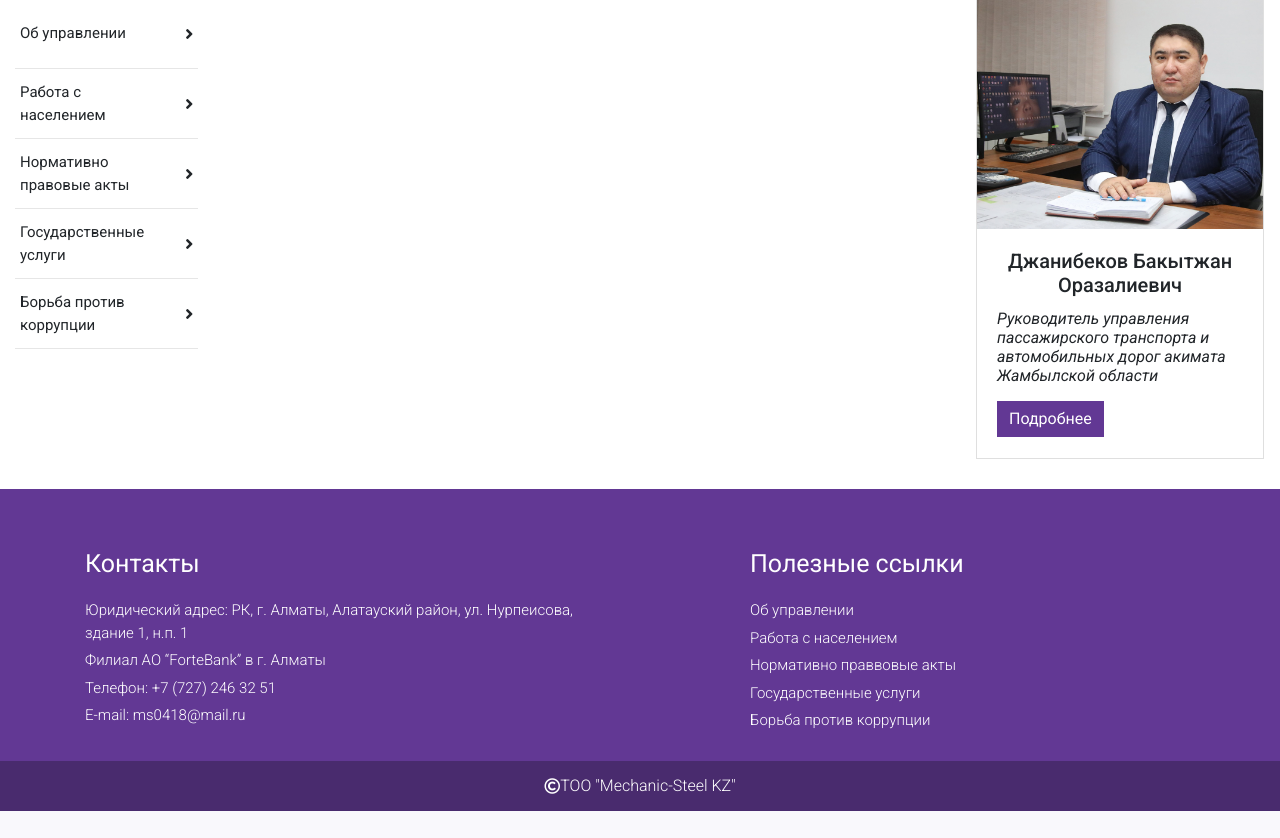
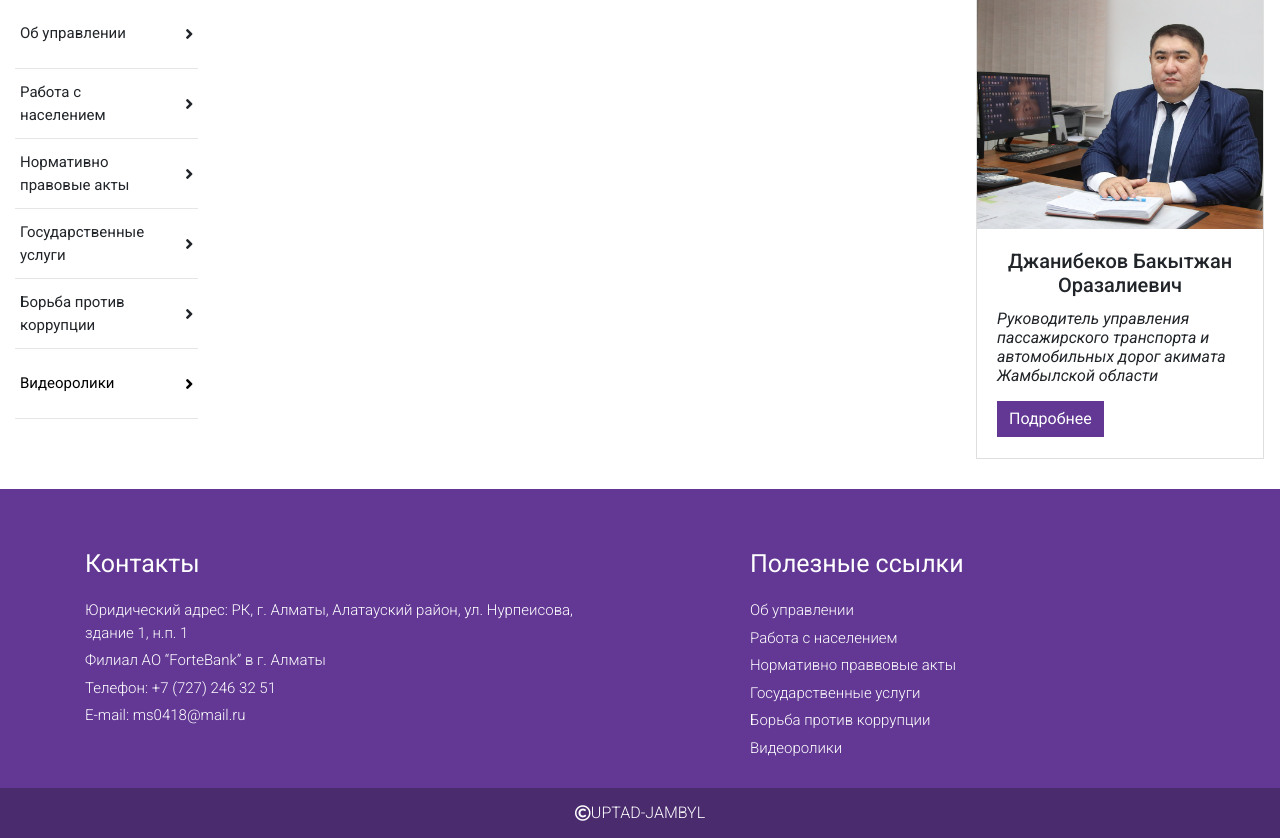
Before and after one commit to Donchidzee/uptad-jambyl, a PHP site: page /controllers/allNewsController.php in a window 1280 px wide. Shown: the part 385-1223 px from the top of the page. Before the commit the page ends 1196 px from the top, so only its background shows below. Run offline with PHP 8.4, Linux system fonts and the light colour scheme; data that the repository does not hold is empty; some libraries are stand-ins or nearby versions.

Commit message:
Add video page

```diff
--- a/controllers/allNewsController.php
+++ b/controllers/allNewsController.php
@@ -36,7 +36,7 @@ foreach ($articles as $key => $article) {
             <h5 class="card-title">' . $article['title'] . '</h5>
             <i>Дата публикации: ' . $article['date'] . '</i>
             <p class="card-text">' . substr($article['text'], 0, 300) . '...' . '</p>
-            <a href="/controllers/article.php?id=' . $article['id'] . '" class="btn btn-primary all-news-card__button">Подробнее</a>
+            <a href="/controllers/articleController.php?id=' . $article['id'] . '" class="btn btn-primary all-news-card__button">Подробнее</a>
         </div>
     </div>';
 }
--- a/db/db.php
+++ b/db/db.php
@@ -1,16 +1,16 @@
 <?php
 
 // Для локалки
-define('MYSQL_SERVER', 'localhost');
-define('MYSQL_USER', 'root');
-define('MYSQL_PASSWORD', '');
-define('MYSQL_DB', 'uptad-jambyl');
+// define('MYSQL_SERVER', 'localhost');
+// define('MYSQL_USER', 'root');
+// define('MYSQL_PASSWORD', '');
+// define('MYSQL_DB', 'uptad-jambyl');
 
 // Для сервера
-// define('MYSQL_SERVER', 'localhost');
-// define('MYSQL_USER', 'p-16743');
-// define('MYSQL_PASSWORD', '1zDJ13RMNzT2');
-// define('MYSQL_DB', 'uptad-jambyl');
+define('MYSQL_SERVER', 'localhost');
+define('MYSQL_USER', 'p-16743');
+define('MYSQL_PASSWORD', '1zDJ13RMNzT2');
+define('MYSQL_DB', 'uptad-jambyl');
 
 function db_connect() {
     $connection = mysqli_connect(MYSQL_SERVER, MYSQL_USER, MYSQL_PASSWORD, MYSQL_DB)
--- a/models/articles.php
+++ b/models/articles.php
@@ -26,9 +26,9 @@ function get_article($connection, $article_id) {
     $query = sprintf("SELECT * FROM articles WHERE id=%d", (int)$article_id);
     $result = mysqli_query($connection, $query);
 
-    if (!result) {
-        die("Error: " . mysqli_error($connection));
-    }
+    // if (!result) {
+    //     die("Error: " . mysqli_error($connection));
+    // }
 
     $article = mysqli_fetch_assoc($result);
 
--- a/view/layouts/templ_ru.php
+++ b/view/layouts/templ_ru.php
@@ -162,8 +162,11 @@
                     <a class="links-block__collapse-text" href="/controllers/staticPagesController.php?path=fightCorruption&file_name=strategy">Стратегия РК борьбы с коррупцией на 2015-2025 годы</a>
                     <a class="links-block__collapse-text" href="/controllers/staticPagesController.php?path=fightCorruption&file_name=corruptionLaw">Закон РК о борьбе с коррупцией</a>
                     <a class="links-block__collapse-text" href="/controllers/staticPagesController.php?path=fightCorruption&file_name=corruptionActivity">Мероприятия по противодействию коррупции</a>
-                    <a class="links-block__collapse-text" href="#">Видеоролики</a>
                 </div>
+                <a class="links-block__item" href="/controllers/videoController.php">
+                    <span class="links-block__text">Видеоролики</span>
+                    <i class="fas fa-angle-right"></i>
+                </a>
             </aside>
             <main class="main news-slider col-12 col-lg-7 mt-4 mt-lg-0">
                 {CONTENT}
@@ -176,7 +179,7 @@
                     <div class="card-body">
                         <h5 class="card-title text-center">Джанибеков Бакытжан Оразалиевич</h5>
                         <h6 class="person-info__text-muted">Руководитель управления пассажирского транспорта и автомобильных дорог акимата Жамбылской области</h6>
-                        <a href="#" class="btn btn-primary person-info__button mt-2">Подробнее</a>
+                        <a href="/controllers/staticPagesController.php?path=aboutControl/controlStructure&file_name=controlHead" class="btn btn-primary person-info__button mt-2">Подробнее</a>
                     </div>
                 </div>
             </div>
@@ -202,13 +205,14 @@
                     <a href="#" class="footer__link">Нормативно праввовые акты</a>
                     <a href="#" class="footer__link">Государственные услуги</a>
                     <a href="#" class="footer__link">Борьба против коррупции</a>
+                    <a href="/controllers/videoController.php" class="footer__link">Видеоролики</a>
                 </div>
             </div>
         </div>
         <div class="container-fluid">
             <div class="row footer__copyright">
                     <i class="far fa-copyright"></i>
-                    <span class="footer__copyright-text">TOO "Mechanic-Steel KZ"</span>
+                    <span class="footer__copyright-text">UPTAD-JAMBYL</span>
             </div>
         </div>
     </footer>
--- /dev/null
+++ b/view/pages/videoPage.html
@@ -0,0 +1,4 @@
+<video controls width="100%" height="auto">
+    <source src="/assets/video/payment.mp4" type="video/mp4"><!-- MP4 для Safari, IE9, iPhone, iPad, Android, и Windows Phone 7 -->
+    <source src="/assets/video/payment.webm" type="video/webm"><!-- WebM/VP8 для Firefox4, Opera, и Chrome -->
+</video>
```
Also changed, not shown: controllers/videoController.php (added, +32 -0 lines), view/layouts/templ_kz.php (+7 -2 lines), assets/img/news/2.png (added), controllers/articleController.php (renamed from controllers/article.php), 2 other files.
